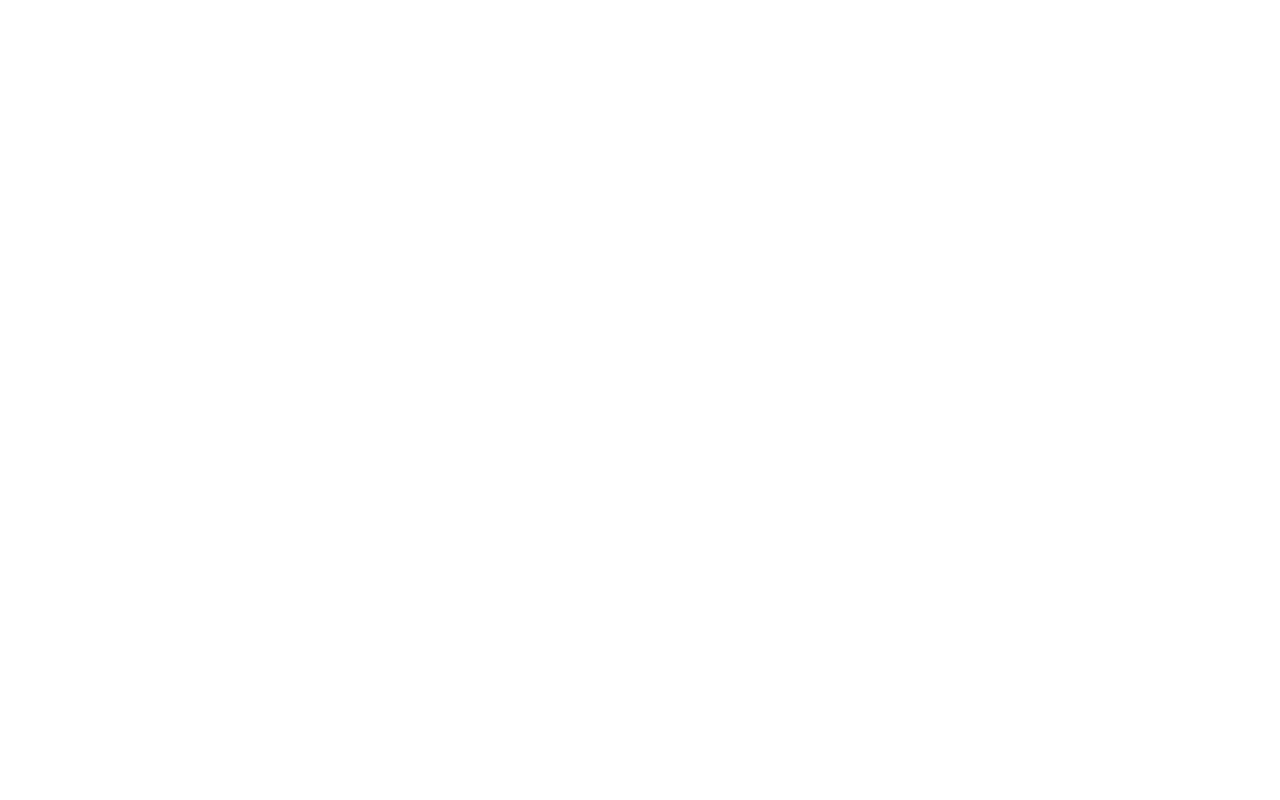
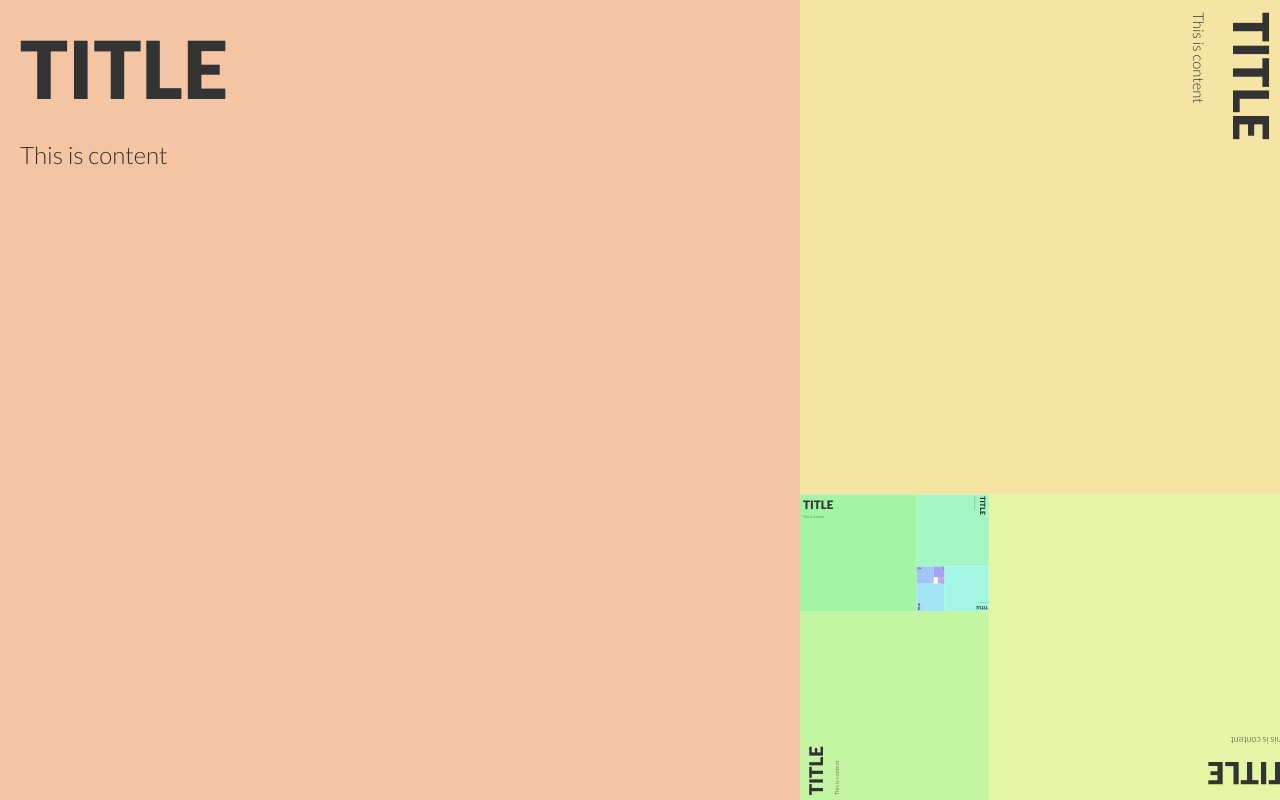
Before and after one commit to pcorey/spiral, a website: page index.html in a window 1280 px wide. Drawn offline with nearby package versions, Linux system fonts and the light colour scheme.

Commit message:
basic spiral

```diff
--- a/index.html
+++ b/index.html
@@ -2,7 +2,79 @@
 <html>
     <head>
         <title>Spiral</title>
+        <link rel="stylesheet" href="/css/main.css">
+
+        <script src="https://code.jquery.com/jquery-2.1.3.min.js"></script>
+        <script src="/js/main.js"></script>
     </head>
     <body>
+        <div class="golden">
+            <div class="golden-panel">
+                <div class="golden-panel">
+                    <div class="golden-panel">
+                        <div class="golden-panel">
+                            <div class="golden-panel">
+                                <div class="golden-panel">
+                                    <div class="golden-panel">
+                                        <div class="golden-panel">
+                                            <div class="golden-panel">
+                                                <div class="golden-panel">
+                                                    <div class="golden-panel">
+                                                        <div class="content">
+                                                            <h1>Title</h1>
+                                                            <p>This is content</p>
+                                                        </div>
+                                                    </div>
+                                                    <div class="content">
+                                                        <h1>Title</h1>
+                                                        <p>This is content</p>
+                                                    </div>
+                                                </div>
+                                                <div class="content">
+                                                    <h1>Title</h1>
+                                                    <p>This is content</p>
+                                                </div>
+                                            </div>
+                                            <div class="content">
+                                                <h1>Title</h1>
+                                                <p>This is content</p>
+                                            </div>
+                                        </div>
+                                        <div class="content">
+                                            <h1>Title</h1>
+                                            <p>This is content</p>
+                                        </div>
+                                    </div>
+                                    <div class="content">
+                                        <h1>Title</h1>
+                                        <p>This is content</p>
+                                    </div>
+                                </div>
+                                <div class="content">
+                                    <h1>Title</h1>
+                                    <p>This is content</p>
+                                </div>
+                            </div>
+                            <div class="content">
+                                <h1>Title</h1>
+                                <p>This is content</p>
+                            </div>
+                        </div>
+                        <div class="content">
+                            <h1>Title</h1>
+                            <p>This is content</p>
+                        </div>
+                    </div>
+                    <div class="content">
+                        <h1>Title</h1>
+                        <p>This is content</p>
+                    </div>
+                </div>
+                <div class="content">
+                    <h1>Title</h1>
+                    <p>This is content</p>
+                </div>
+            </div>
+        </div>
     </body>
 </html>
--- /dev/null
+++ b/js/main.js
@@ -0,0 +1,23 @@
+$(function() {
+  var phi = 1.61803398875;
+  var phiInv = 1/phi;
+  var golden = $('.golden');
+
+  $('.golden-panel').click(function(e) {
+    var clicked = $(this);
+    var parents = clicked.parents('.golden-panel');
+
+    var scale = 0;
+    var translate = 0;
+    var rotate = 0;
+
+    var transform = '';
+    for (var i = 0; i < parents.length; i++) {
+      transform += ' scale(1.618044431500) translateY(1.61803em) rotateZ(-90deg)';
+    }
+
+    golden.css('transform', transform);
+
+    e.stopPropagation();
+  });
+});
--- /dev/null
+++ b/sass/main.scss
@@ -0,0 +1,70 @@
+@import url(http://fonts.googleapis.com/css?family=Lato:300,400,900);
+
+$phi: 1.618033988749895;
+$phiInv: 1/$phi;
+
+html, body {
+  width: 100%;
+  height: 100%;
+  margin: 0;
+  overflow: hidden;
+
+  font-family: 'Lato';
+  font-size: 20px;
+}
+
+.golden {
+  margin:0 auto;
+  position: relative;
+  background: white;
+  font-size: 100vh;
+  transform-style: flat;
+  transform-origin: 0 0;
+  transition: transform 1s linear;
+  width: #{$phi}em;
+  height: 1em;
+
+  *:not(.golden-panel) {
+    font-size: 1rem;
+  }
+  .content {
+    margin: 20px;
+    color: #333;
+    h1 {
+      margin: 0;
+      text-transform: uppercase;
+      font-weight: 900;
+      font-size: 4rem;
+    }
+    p {
+      font-weight: 300;
+      font-size: 1.2rem;
+    }
+  }
+  .golden-panel {
+    transform-origin: 0 0;
+    position: absolute;
+    width: 1em;
+    height: 1em;
+  }
+
+  $sel: "";
+  $max: 15;
+  @for $i from 1 through $max {
+    @if $i == 1 {
+      $sel: "& > .golden-panel";
+    }
+    @else {
+      $sel: $sel + " > .golden-panel";
+    }
+    #{$sel} {
+      background-color: hsl($i/$max * 360%, 80%, 80%);
+      @if ($i != 1) {
+        transform: rotateZ(90deg) translateY(#{$phi * -1em}) scale($phiInv);
+      }
+      @else {
+        transform: rotateZ(0deg) translateY(0em) scale(1);
+      }
+    }
+  }
+}
```
Also changed, not shown: css/main.css (added), 1 other file.
